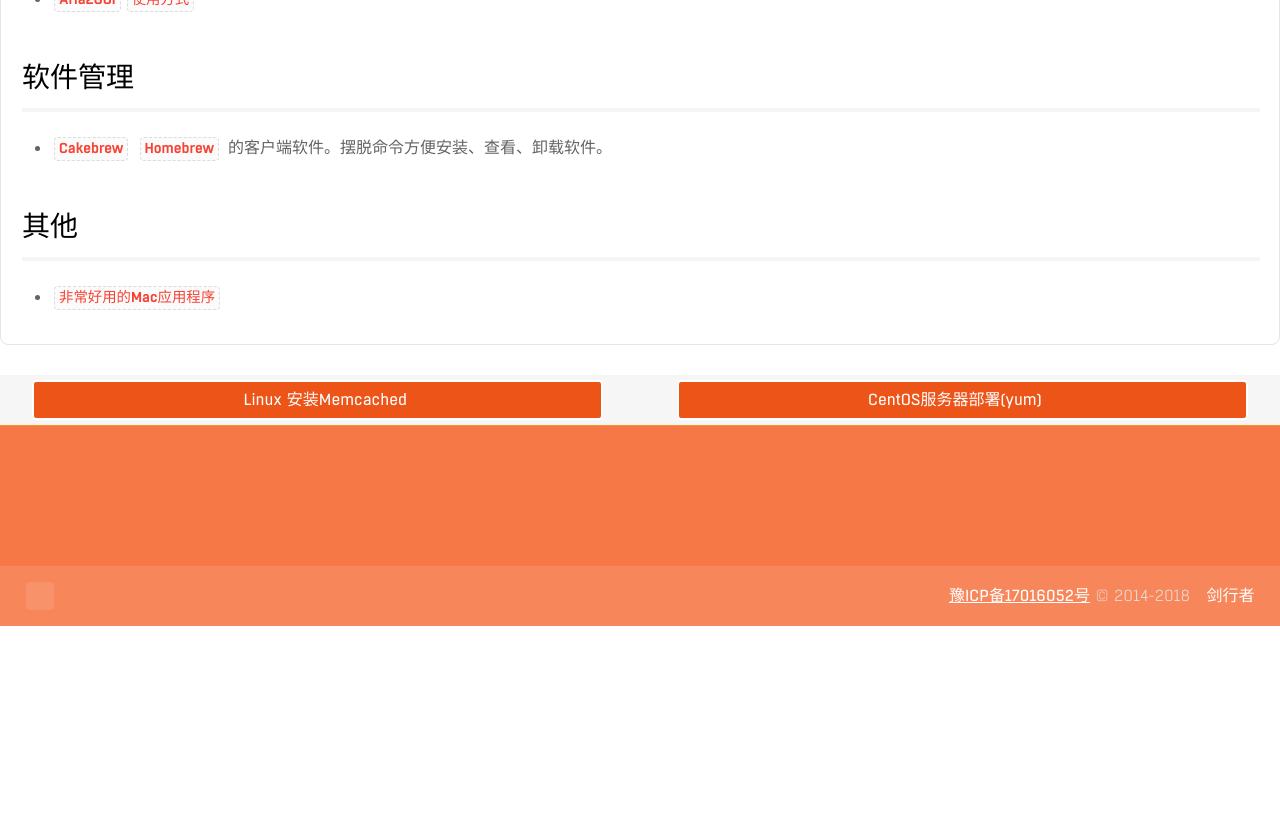
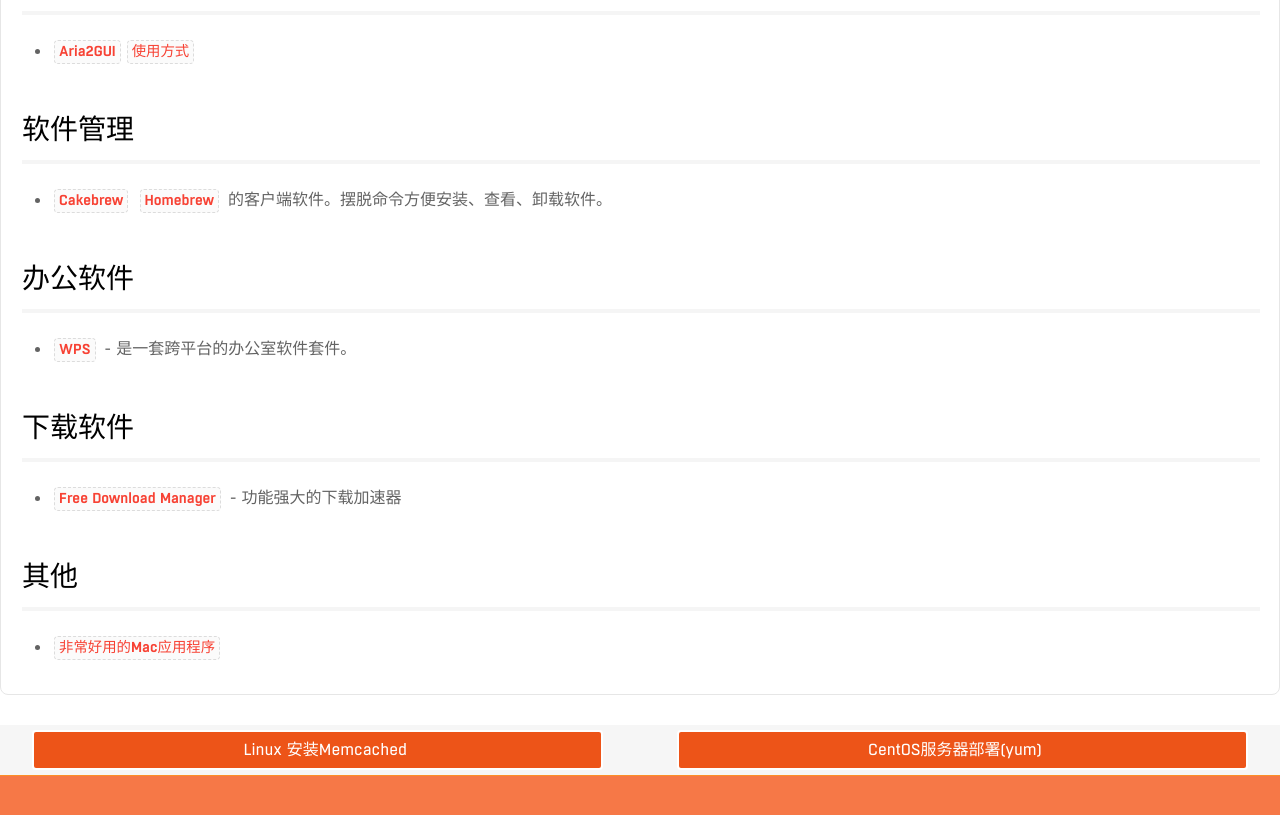
Before and after one commit to psvmc/myblog_jekyll, a Jekyll site: the page built from _posts/2018-01-18-osx-soft.md, in a window 1280 px wide and 900 px high, scrolled down 6839 px. Shown: the top 815 px of the window. Built offline with Jekyll 4.4.1, drawn with Linux system fonts in a browser that asks for light colours; comment, search, counter and statistics services are not loaded; before the commit the page ends 7465 px from its top, so only the background shows below that.

Commit message:
文章更新

```diff
--- a/_posts/2018-01-18-osx-soft.md
+++ b/_posts/2018-01-18-osx-soft.md
@@ -191,6 +191,18 @@
 
 
 
+## 办公软件
+
++ [`WPS`](http://www.wps.cn/product/wpsmac/) - 是一套跨平台的办公室软件套件。
+
+
+
+## 下载软件
+
++ [`Free Download Manager`](http://www.freedownloadmanager.org/) - 功能强大的下载加速器
+
+
+
 ## 其他
 
 + [`非常好用的Mac应用程序`](http://wangchujiang.com/awesome-mac/index.zh.html)
```
